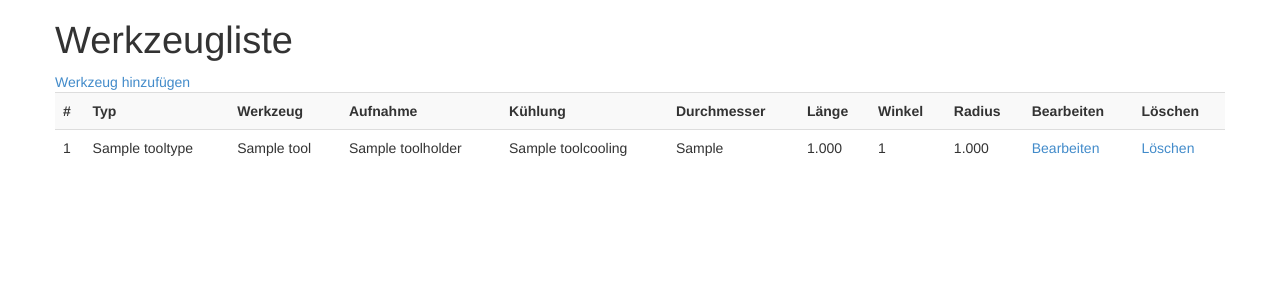
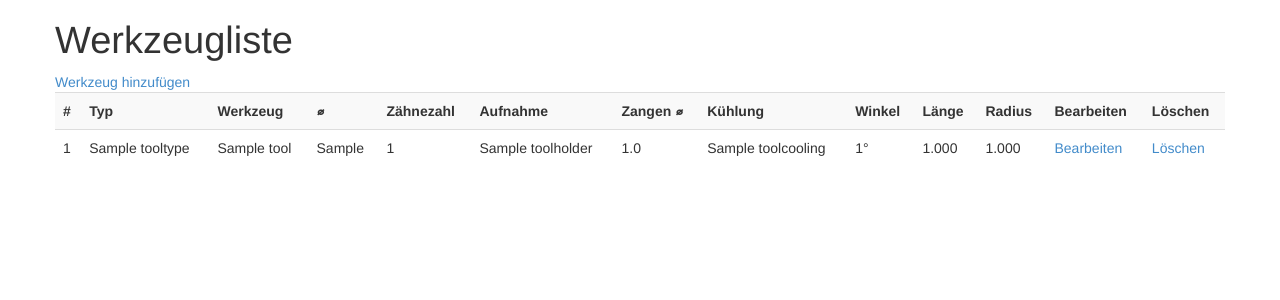
Before and after one commit to fotcorn/toollist, a Django app: page /list/1/ in a window 1280 px wide. Shown: the part 50-350 px from the top of the page. Run offline with Django 3.2, Linux system fonts and the light colour scheme; tables that the repository leaves empty hold one stand-in row (values such as "Sample post").

Commit message:
added cog_count field; reorganized list

```diff
--- a/toollist/admin.py
+++ b/toollist/admin.py
@@ -4,6 +4,5 @@ from toollist.models import Machine, Tool, ToolCooling, ToolEntry, ToolType, Too
 admin.site.register(Machine)
 admin.site.register(Tool)
 admin.site.register(ToolCooling)
-admin.site.register(ToolEntry)
 admin.site.register(ToolType)
 admin.site.register(ToolHolder)
--- a/toollist/models.py
+++ b/toollist/models.py
@@ -18,11 +18,12 @@ class Tool(models.Model):
     type = models.ForeignKey(ToolType, verbose_name=_('Tool type'))
 
     def __unicode__(self):
-        return self.name
+        return u'{} ({})'.format(self.name, self.type.name)
 
     class Meta:
         verbose_name = _('Tool')
         verbose_name_plural = _('Tools')
+        ordering = ('type', 'name')
 
 class ToolHolder(models.Model):
     name = models.CharField(max_length=255)
@@ -67,6 +68,8 @@ class ToolEntry(models.Model):
     diameter = models.CharField(_('Diameter'), max_length=10, null=True, blank=True)
     angle = models.PositiveIntegerField(_('Angle'), null=True, blank=True)
 
+    cog_count = models.PositiveIntegerField(_('Cog count'), null=True, blank=True)
+
     pliers = models.DecimalField(_('Pliers'), max_digits=10, decimal_places=1, null=True, blank=True)
     length = models.DecimalField(_('Length'), max_digits=10, decimal_places=3, null=True, blank=True)
     radius = models.DecimalField(_('Radius'), max_digits=10, decimal_places=3, null=True, blank=True)
--- a/toollist/templates/list.html
+++ b/toollist/templates/list.html
@@ -10,11 +10,13 @@
     <th>#</th>
     <th>Typ</th>
     <th>Werkzeug</th>
+    <th>&#8960;</th>
+    <th>Zähnezahl</th>
     <th>Aufnahme</th>
+    <th>Zangen &#8960;</th>
     <th>Kühlung</th>
-    <th>Durchmesser</th>
+    <th>Winkel</th>
     <th>Länge</th>
-    <th>Winkel</th>
     <th>Radius</th>
     <th>Bearbeiten</th>
     <th>Löschen</th>
@@ -24,11 +26,13 @@
     <td>{{ entry.number }}</td>
     <td>{{ entry.type.name }}</td>
     <td>{{ entry.tool.name }}</td>
+    <td>{{ entry.diameter }}</td>
+    <td>{% if entry.cog_count %}{{ entry.cog_count }}{% endif %}</td>
     <td>{{ entry.holder.name }}</td>
+    <td>{% if entry.pliers %}{{ entry.pliers }}{% endif %}</td>
     <td>{{ entry.cooling.name }}</td>
-    <td>{{ entry.diameter }}</td>
+    <td>{% if entry.angle %}{{ entry.angle }}&deg;{% endif %}</td>
     <td>{% if entry.length %}{{ entry.length }}{% endif %}</td>
-    <td>{% if entry.angle %}{{ entry.angle }}{% endif %}</td>
     <td>{% if entry.radius %}{{ entry.radius }}{% endif %}</td>
     <td><a href="{% url "edit" entry.pk %}">Bearbeiten</a></td>
     <td><a href="{% url "remove" entry.pk %}">Löschen</a></td>
```
Also changed, not shown: toollist/migrations/0004_auto__add_field_toolentry_cog_count.py (added).
